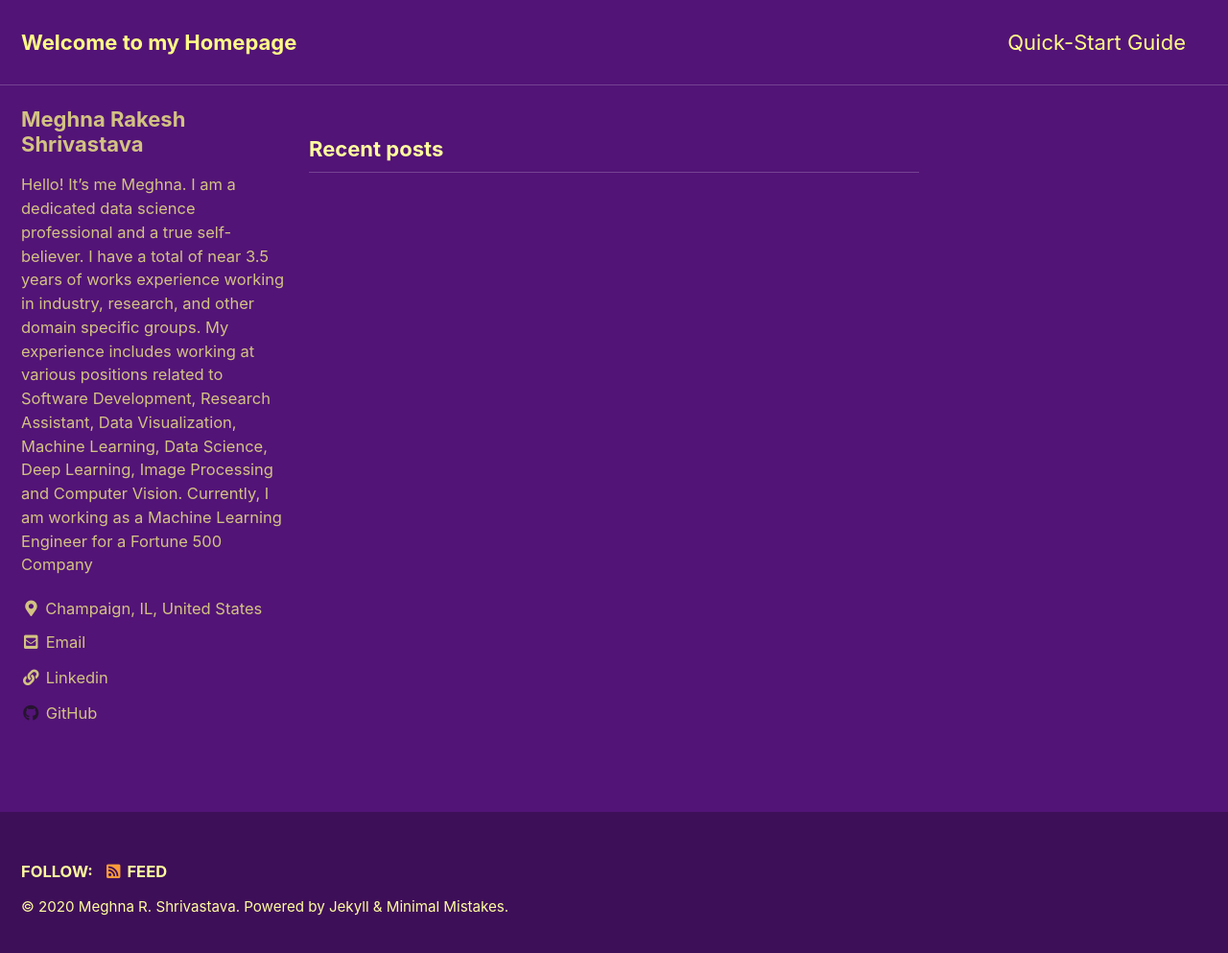
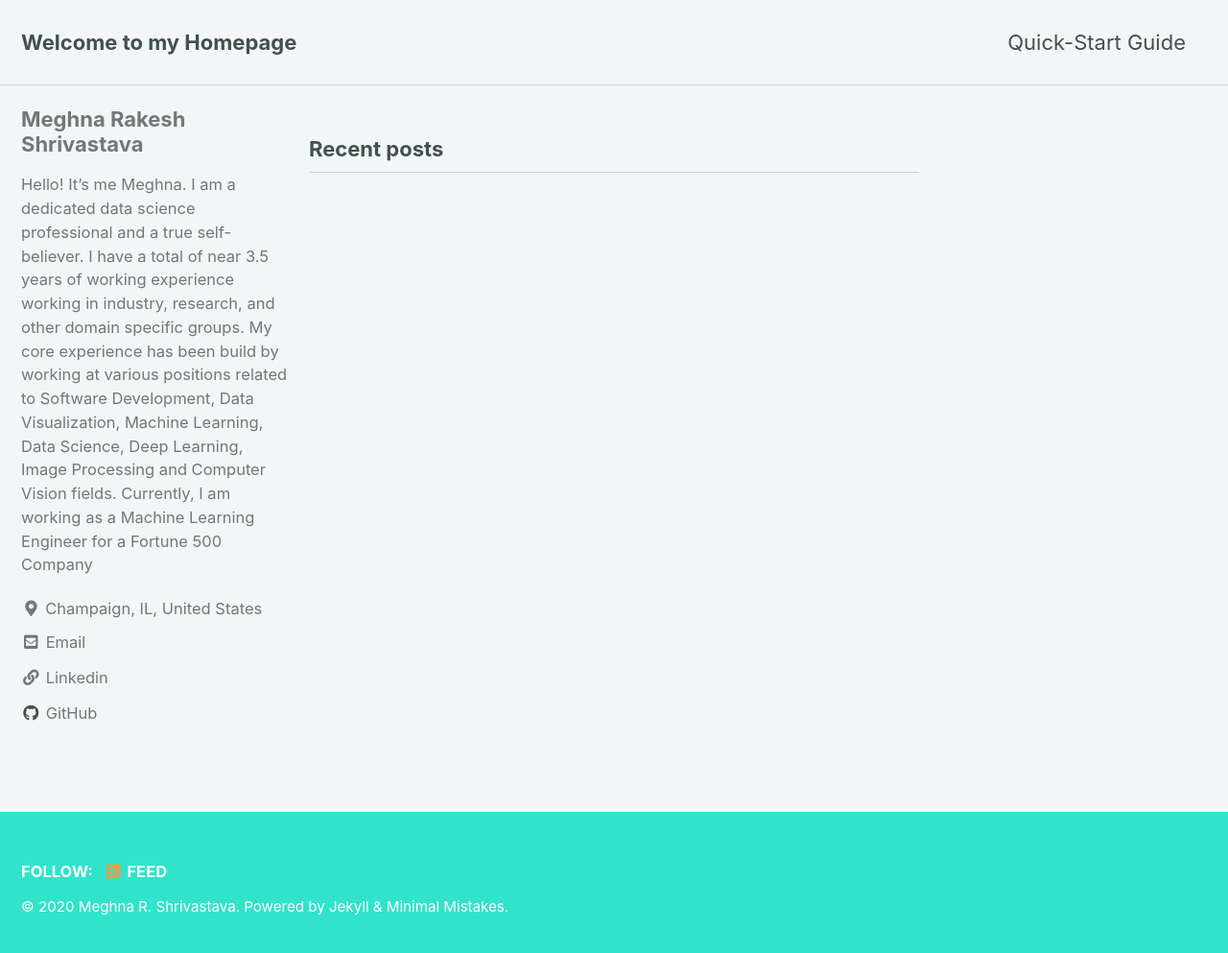
Before and after one commit to MeghnaRShrivastava/MeghnaRShrivastava.github.io, a Jekyll site: the page built from index.html, in a window 1280 px wide and 1001 px high. Shown: the top 993 px of the window at 96% size. Built offline with Jekyll 4.4.1, drawn with Linux system fonts in a browser that asks for light colours; cached includes are drawn as plain includes; the list of posts is cut into pages by our own code.

Commit message:
Update _config.yml
new commit

```diff
--- a/_config.yml
+++ b/_config.yml
@@ -12,7 +12,7 @@
 
 # theme                  : "minimal-mistakes-jekyll"
 # remote_theme           : "mmistakes/minimal-mistakes"
-minimal_mistakes_skin    : "plum" # "air", "aqua", "contrast", "dark", "dirt", "neon", "mint", "plum", "sunrise"
+minimal_mistakes_skin    : "mint" # "air", "aqua", "contrast", "dark", "dirt", "neon", "mint", "plum", "sunrise"
 
 # Site Settings
 locale                   : "en-US"
@@ -95,7 +95,7 @@ analytics:
 author:
   name             : "Meghna Rakesh Shrivastava"
   avatar           : # path of avatar image, e.g. "/assets/images/bio-photo.jpg"
-  bio              : "Hello! It's me Meghna. I am a dedicated data science professional and a true self-believer. I have a total of near 3.5 years of works experience working in industry, research, and other domain specific groups. My experience includes working at various positions related to Software Development, Research Assistant, Data Visualization, Machine Learning, Data Science, Deep Learning, Image Processing and Computer Vision.  Currently, I am working as a Machine Learning Engineer for a Fortune 500 Company"
+  bio              : "Hello! It's me Meghna. I am a dedicated data science professional and a true self-believer. I have a total of near 3.5 years of working experience working in industry, research, and other domain specific groups. My core experience has been build by working at various positions related to Software Development, Data Visualization, Machine Learning, Data Science, Deep Learning, Image Processing and Computer Vision fields.  Currently, I am working as a Machine Learning Engineer for a Fortune 500 Company"
   location         : "Champaign, IL, United States"
   email            :
   links:
```
